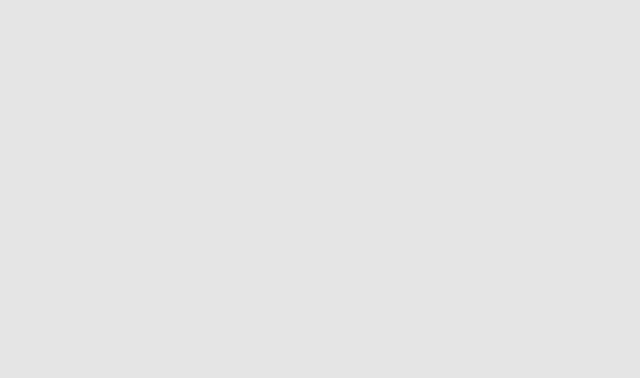
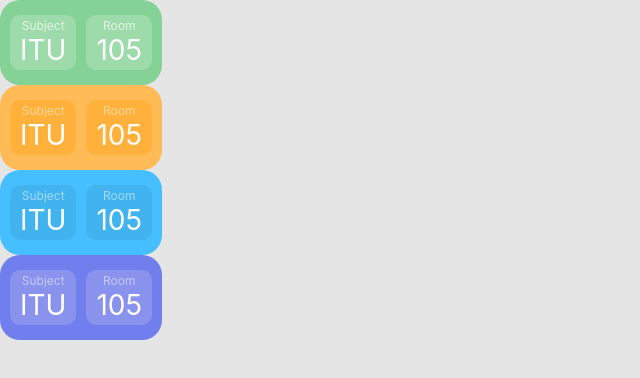
Before and after one commit to Meizuno/University, a Vue app in the folder FrontEnd/university-schedule/: page /scheduler in a window 1280 px wide. Before the commit this address had no page. Shown: the top 378 px of the page, without its empty margins (0-640 px from the left). Built offline with nearby package versions, Linux system fonts and the light colour scheme.

Commit message:
Componen scheduleCell

```diff
--- /dev/null
+++ b/FrontEnd/university-schedule/src/components/ScheduleCell.vue
@@ -0,0 +1,80 @@
+<template>
+    <div class="practice" :style="outside">
+        <div :style="inside">
+            <p :style="title">Subject</p>
+            <p class="var">ITU</p>
+        </div>
+        <div :style="inside">
+            <p :style="title">Room</p>
+            <p class="var">105</p>
+        </div>
+    </div>
+</template>
+
+<script>
+export default {
+  props: {
+    outsideColor: {
+      type: String,
+      default: 'red'
+    },
+    insideColor: {
+      type: String,
+      default: 'red'
+    },
+    titleColor: {
+      type: String,
+      default: 'white'
+    }
+  },
+  computed: {
+    outside() {
+      return {
+        backgroundColor: this.outsideColor
+      };
+    },
+    inside() {
+      return {
+        backgroundColor: this.insideColor
+      };
+    },
+    title() {
+      return {
+        color: this.titleColor
+      };
+    }
+  }
+};
+</script>
+
+<style scoped>
+
+.practice {
+    display: flex;
+    gap: 10px;
+    width: fit-content;
+    justify-content: center;
+    color: white;
+    padding: 15px 10px;
+    border-radius: 20px;
+}
+
+.practice > div {
+    text-align: center;
+    padding: 3px 10px;
+    border-radius: 10px;
+}
+
+.practice > div > p:first-child {
+    font-size: 12px;
+}
+
+.practice > div > p {
+    margin: 0;
+}
+
+.var {
+    font-size: 28px;
+}
+
+</style>
--- a/FrontEnd/university-schedule/src/router/index.js
+++ b/FrontEnd/university-schedule/src/router/index.js
@@ -1,6 +1,7 @@
 import { createRouter, createWebHistory } from 'vue-router'
 import Home from "@/views/HomeView.vue";
 import Authorization from "@/views/Authorization.vue";
+import Scheduler from "@/views/Scheduler.vue";
 
 const router = createRouter({
   history: createWebHistory(import.meta.env.BASE_URL),
@@ -13,6 +14,10 @@ const router = createRouter({
     {
       path: '/authorization',
       component: Authorization
+    },
+    {
+      path: '/scheduler',
+      component: Scheduler
     }
   ]
 })
--- /dev/null
+++ b/FrontEnd/university-schedule/src/views/Scheduler.vue
@@ -0,0 +1,10 @@
+<script setup>
+import ScheduleCell from '../components/ScheduleCell.vue'
+</script>
+
+<template>
+    <ScheduleCell outsideColor="#84D296" insideColor="#9DDBAB" titleColor="#E2F4E6"/>
+    <ScheduleCell outsideColor="#FFBB56" insideColor="#FFB13B" titleColor="#FFD89D"/>
+    <ScheduleCell outsideColor="#45BFFF" insideColor="#41B4F0" titleColor="#A2DAF8"/>
+    <ScheduleCell outsideColor="#717EEE" insideColor="#8993ED" titleColor="#C5CAF6"/>
+</template>
```
Also changed, not shown: 1 other file (tests, documents, lock files or other folders).
